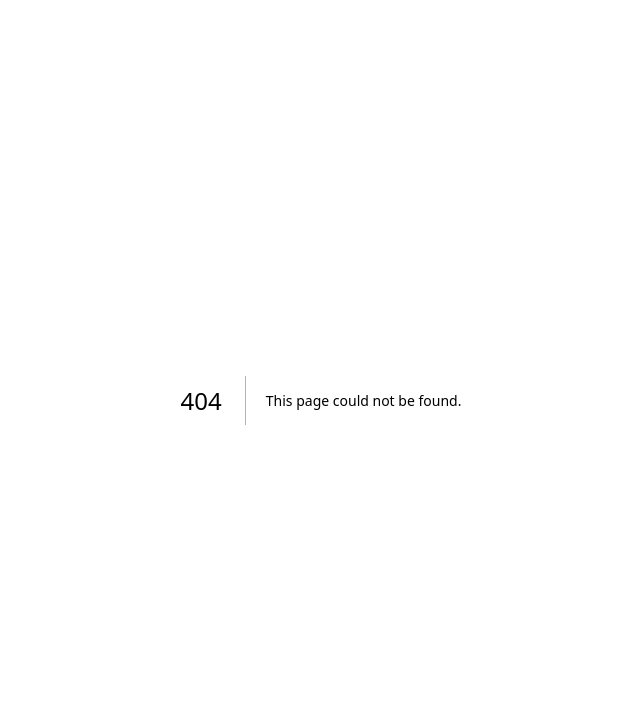
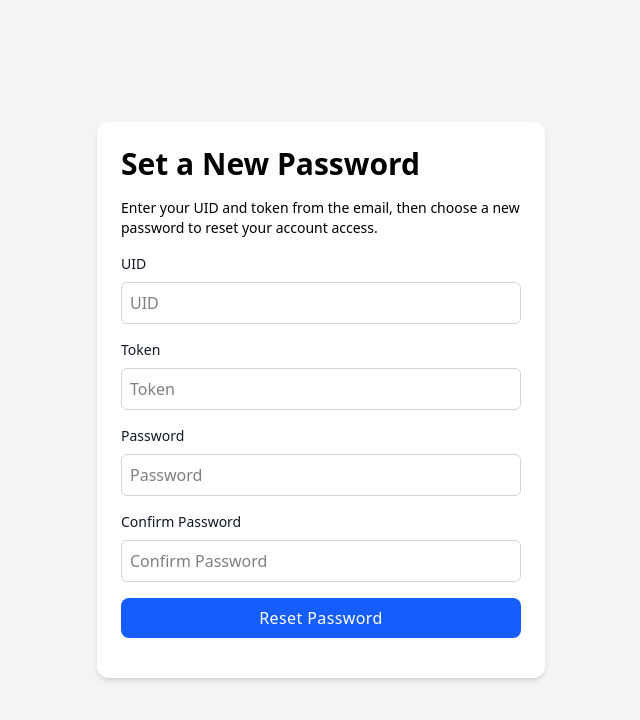
Before and after one commit to dipkorimon/InstaInsight, a Next.js app in the folder client/: page /auth/password-reset-confirm/1/1 in a window 1280 px wide. Before the commit this address had no page. Shown: the top 720 px of the page, without its empty margins (319-959 px from the left). Built offline with nearby package versions, Linux system fonts and the light colour scheme.

Commit message:
>> APP ADD<Auth>: Reset password feature done from client done with UI design;

```diff
--- /dev/null
+++ b/client/app/auth/password-reset-confirm/[uid]/[token]/page.js
@@ -0,0 +1,109 @@
+"use client";
+
+import InputField from "@/components/InputField";
+import SubmitButton from "@/components/SubmitButton";
+import { useState } from "react";
+import {useRouter} from "next/navigation";
+
+export default function ResetPasswordConfirmPage() {
+    const router = useRouter();
+
+    const [form, setForm] = useState({
+        uid: "",
+        token: "",
+        password: "",
+        confirm_password: "",
+    });
+
+    const [loading, setLoading] = useState(false);
+    const [message, setMessage] = useState("");
+    const [error, setError] = useState("");
+
+    const handleChange = (e) => {
+        setForm({
+            ...form,
+            [e.target.name]: e.target.value,
+        });
+    };
+
+    const handleSubmit = async (e) => {
+        e.preventDefault();
+        setLoading(true);
+        setMessage("");
+        setError("");
+
+        try {
+            const res = await fetch(`${process.env.NEXT_PUBLIC_API_BASE_URL}/api/auth/password-reset-confirm/`, {
+                method: "POST",
+                headers: {
+                    "Content-Type": "application/json",
+                },
+                body: JSON.stringify(form),
+            });
+
+            const data = await res.json();
+
+            if (!res.ok) {
+                setError(data.error || "Something went wrong");
+            } else {
+                setMessage(data.msg || "Password reset successful");
+
+                setTimeout(() => {
+                    router.push("/auth/login");
+                }, 1500);
+            }
+        } catch (err) {
+            setError("Network error");
+        } finally {
+            setLoading(false);
+        }
+    };
+
+    return (
+        <div className="page-wrapper">
+            <div className="card">
+                <h2 className="heading">Set a New Password</h2>
+                <p className="text-sm text-muted-foreground mb-4">
+                    Enter your UID and token from the email, then choose a new password to reset your account access.
+                </p>
+
+                {message && <p className="text-green-600 mb-2">{message}</p>}
+                {error && <p className="text-red-600 mb-2">{error}</p>}
+
+                <form onSubmit={handleSubmit} className="space-y-3 mb-4">
+                    <InputField
+                        name="uid"
+                        placeholder="UID"
+                        label="UID"
+                        value={form.uid}
+                        onChange={handleChange}
+                    />
+                    <InputField
+                        name="token"
+                        placeholder="Token"
+                        label="Token"
+                        value={form.token}
+                        onChange={handleChange}
+                    />
+                    <InputField
+                        name="password"
+                        type="password"
+                        placeholder="Password"
+                        label="Password"
+                        value={form.password}
+                        onChange={handleChange}
+                    />
+                    <InputField
+                        name="confirm_password"
+                        type="password"
+                        placeholder="Confirm Password"
+                        label="Confirm Password"
+                        value={form.confirm_password}
+                        onChange={handleChange}
+                    />
+                    <SubmitButton text={loading ? "Resetting..." : "Reset Password"} />
+                </form>
+            </div>
+        </div>
+    );
+}
--- /dev/null
+++ b/client/app/auth/password-reset/page.js
@@ -0,0 +1,71 @@
+"use client";
+
+import InputField from "@/components/InputField";
+import SubmitButton from "@/components/SubmitButton";
+import { useState } from "react";
+
+export default function PasswordResetRequestPage() {
+    const [email, setEmail] = useState("");
+    const [message, setMessage] = useState("");
+    const [error, setError] = useState("");
+    const [loading, setLoading] = useState(false);
+
+    const handleSubmit = async (e) => {
+        e.preventDefault();
+        setLoading(true);
+        setError("");{message && <p className="success-text">{message}</p>}
+                {error && <p className="error-text">{error}</p>}
+        setMessage("");
+
+        try {
+            const res = await fetch(`${process.env.NEXT_PUBLIC_API_BASE_URL}/api/auth/password-reset/`, {
+                method: "POST",
+                headers: {
+                    "Content-Type": "application/json",
+                },
+                body: JSON.stringify({ email, redirect_url: process.env.NEXT_PUBLIC_FRONTEND_BASE_URL, }),
+            });
+
+            const data = await res.json();
+
+            if (!res.ok) {
+                setError(data.error || "Something went wrong");
+            } else {
+                setMessage(data.message);
+
+                setTimeout(() => {
+                    router.push("/");
+                }, 1500);
+            }
+        } catch (err) {
+            setError("Network error");
+        } finally {
+            setLoading(false);
+        }
+    };
+
+    return (
+        <div className="page-wrapper">
+            <div className="card">
+                <h2 className="heading">Request Password Reset</h2>
+                <p className="text-sm text-muted-foreground mb-4">
+                    Enter your email address and we’ll send you a reset page link along with your UID and token. Use them to set a new password.
+                </p>
+                {message && <p className="success-text">{message}</p>}
+                {error && <p className="error-text">{error}</p>}
+
+                <form onSubmit={handleSubmit} className="space-y-3 mb-4">
+                    <InputField
+                        name="email"
+                        type="email"
+                        placeholder="name@company.com"
+                        label="Email"
+                        value={email}
+                        onChange={(e) => setEmail(e.target.value)}
+                    />
+                    <SubmitButton text={loading ? "Sending..." : "Send Reset Link"} />
+                </form>
+            </div>
+        </div>
+    );
+}
```
